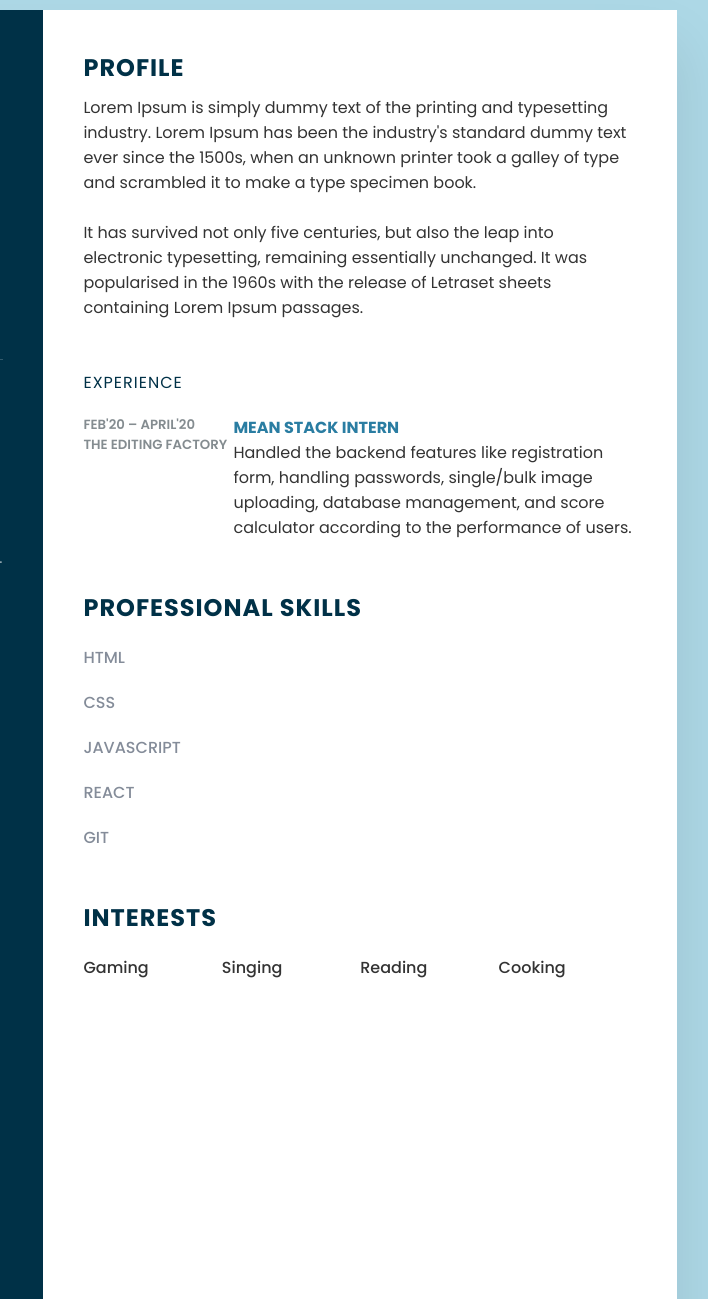
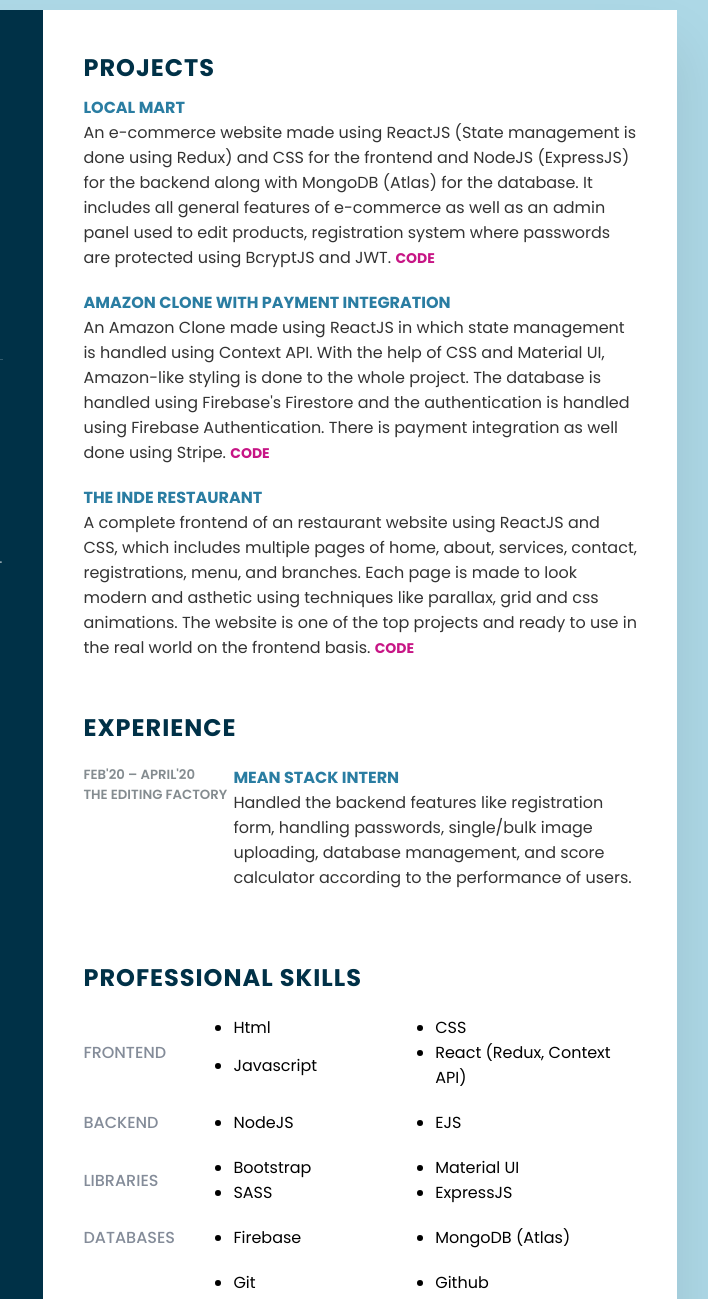
Before and after one commit to PiyushGargOfficial/Resume_V2, a plain HTML site: page index.html in a window 1280 px wide. Shown: the part 40-1339 px from the top of the page, 463-1171 px from the left. Drawn offline with Linux system fonts and the light colour scheme.

Commit message:
Project Section Base Completed

```diff
--- a/index.css
+++ b/index.css
@@ -168,6 +168,24 @@ body {
   margin-bottom: 10px;
 }
 
+.text {
+  margin-bottom: 20px;
+}
+
+.text span {
+  text-transform: uppercase;
+  color: #c71585;
+  font-size: 14px;
+  cursor: pointer;
+  font-weight: bold;
+}
+
+.text h4 {
+  text-transform: uppercase;
+  color: #2a7da2;
+  font-size: 16px;
+}
+
 p {
   color: #333;
 }
@@ -221,6 +239,13 @@ p {
   margin: 10px 0;
 }
 
+.skills .box ul {
+  display: grid;
+  grid-template-columns: repeat(2, 1fr);
+  justify-content: center;
+  align-items: center;
+}
+
 @media (max-width: 1000px) {
   .container {
     margin: 10px;
--- a/index.html
+++ b/index.html
@@ -34,8 +34,8 @@
             <li>
               <span class="icon"><i class="fab fa-linkedin"></i></span>
               <span class="text"
-                >https://www.linkedin.com/in/piyush-garg-541446193/</span
-              >
+                >https://www.linkedin.com/in/piyush-garg-541446193/
+              </span>
             </li>
             <li>
               <span class="icon"><i class="fas fa-map-marker-alt"></i></span>
@@ -79,20 +79,43 @@
       </div>
       <div class="right_Side">
         <div class="about">
-          <h2 class="title2">Profile</h2>
-          <p>
-            Lorem Ipsum is simply dummy text of the printing and typesetting
-            industry. Lorem Ipsum has been the industry's standard dummy text
-            ever since the 1500s, when an unknown printer took a galley of type
-            and scrambled it to make a type specimen book.<br /><br />
-            It has survived not only five centuries, but also the leap into
-            electronic typesetting, remaining essentially unchanged. It was
-            popularised in the 1960s with the release of Letraset sheets
-            containing Lorem Ipsum passages.
-          </p>
+          <h2 class="title2">Projects</h2>
+          <div class="text">
+            <h4>LOCAL MART</h4>
+            <p>
+              An e-commerce website made using ReactJS (State management is done
+              using Redux) and CSS for the frontend and NodeJS (ExpressJS) for
+              the backend along with MongoDB (Atlas) for the database. It
+              includes all general features of e-commerce as well as an admin
+              panel used to edit products, registration system where passwords
+              are protected using BcryptJS and JWT. <span>CODE</span>
+            </p>
+          </div>
+          <div class="text">
+            <h4>Amazon Clone with Payment Integration</h4>
+            <p>
+              An Amazon Clone made using ReactJS in which state management is
+              handled using Context API. With the help of CSS and Material UI,
+              Amazon-like styling is done to the whole project. The database is
+              handled using Firebase's Firestore and the authentication is
+              handled using Firebase Authentication. There is payment
+              integration as well done using Stripe. <span>CODE</span>
+            </p>
+          </div>
+          <div class="text">
+            <h4>THE INDE RESTAURANT</h4>
+            <p>
+              A complete frontend of an restaurant website using ReactJS and
+              CSS, which includes multiple pages of home, about, services,
+              contact, registrations, menu, and branches. Each page is made to
+              look modern and asthetic using techniques like parallax, grid and
+              css animations. The website is one of the top projects and ready
+              to use in the real world on the frontend basis. <span>CODE</span>
+            </p>
+          </div>
         </div>
         <div class="about">
-          <div class="title2">Experience</div>
+          <h2 class="title2">Experience</h2>
           <div class="box">
             <div class="year_company">
               <h5>Feb'20 – April'20</h5>
@@ -112,19 +135,46 @@
         <div class="about skills">
           <h2 class="title2">Professional Skills</h2>
           <div class="box">
-            <h4>Html</h4>
+            <h4>Frontend</h4>
+            <ul class="skillList">
+              <li>Html</li>
+              <li>CSS</li>
+              <li>Javascript</li>
+              <li>React (Redux, Context API)</li>
+            </ul>
           </div>
           <div class="box">
-            <h4>CSS</h4>
+            <h4>Backend</h4>
+            <ul class="skillList">
+              <li>NodeJS</li>
+              <li>EJS</li>
+            </ul>
           </div>
           <div class="box">
-            <h4>Javascript</h4>
+            <h4>Libraries</h4>
+            <ul class="skillList">
+              <li>Bootstrap</li>
+              <li>Material UI</li>
+              <li>SASS</li>
+              <li>ExpressJS</li>
+            </ul>
           </div>
           <div class="box">
-            <h4>React</h4>
+            <h4>Databases</h4>
+            <ul class="skillList">
+              <li>Firebase</li>
+              <li>MongoDB (Atlas)</li>
+            </ul>
           </div>
           <div class="box">
-            <h4>Git</h4>
+            <h4>Technologies</h4>
+            <ul class="skillList">
+              <li>Git</li>
+              <li>Github</li>
+              <li>REST API</li>
+              <li>VS-Code</li>
+              <li>Bitbucket</li>
+            </ul>
           </div>
         </div>
 
```
